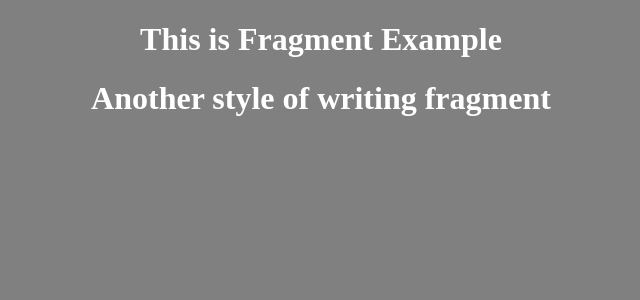
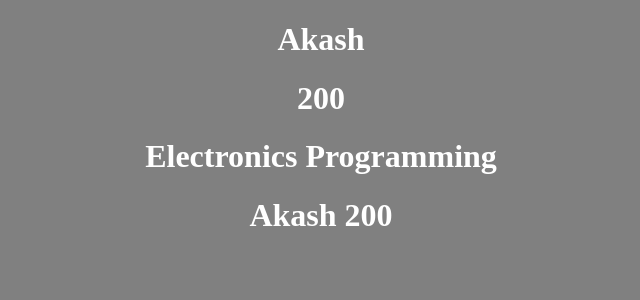
Before and after one commit to SazinSamin/ReactJs, a React (Create React App) app: page / in a window 1280 px wide. Shown: the top 300 px of the page, without its empty margins (319-959 px from the left). Built offline with nearby package versions, Linux system fonts and the light colour scheme.

Commit message:
Propstype

```diff
--- a/src/App.js
+++ b/src/App.js
@@ -1,10 +1,9 @@
-import {FragmentTest, FragmentTest2} from "./Fragment";
+import Users from "./Components/Users";
 
 
 
 export default function App() {
     return <div>
-        <FragmentTest />
-        <FragmentTest2 />
+        <Users />
     </div>
 }
--- /dev/null
+++ b/src/Components/User.js
@@ -0,0 +1,37 @@
+import PropTypes from "prop-types";
+
+const User = (props) => {
+  const { name, id, subject, student } = props;
+  const { subject1, subject2 } = props.subject;
+  const { studentName, studentId } = props.student;
+
+  return (
+    <div>
+      <h1>{name}</h1>
+      <h1>{id}</h1>
+      <h1>
+        {subject1} {subject2}
+      </h1>
+      <h1>
+        {studentName} {studentId}
+      </h1>
+    </div>
+  );
+};
+
+User.prototype = {
+  name: PropTypes.string,
+  id: PropTypes.number,
+  subject: PropTypes.object,
+  student: PropTypes.shape({
+    studentName: PropTypes.string,
+    studentId: PropTypes.number,
+  }),
+};
+
+User.defaultProps = {
+  name: "Your Name please",
+  id: 122,
+};
+
+export default User;
--- /dev/null
+++ b/src/Components/Users.js
@@ -0,0 +1,27 @@
+import { useState } from "react";
+import User from "./User";
+
+const Users = () => {
+
+  const [name, setName] = useState("Akash");
+  const [id, setId] = useState(200);
+
+  const [subject, setSubject] = useState({
+    subject1: "Electronics",
+    subject2: "Programming"
+  });
+
+  const [student, setStudent] = useState({
+    studentName: "Akash",
+    studentId: 200,
+  });
+
+
+
+  return (<div>
+    <User name={name} id={id} subject={subject} student={student} />
+  </div>)
+}
+
+
+export default Users;
--- a/src/Fragment.js
+++ /dev/null
@@ -1,16 +0,0 @@
-import React from "react";
-import { Fragment } from "react";
-
-const FragmentTest = () => {
-  return (<>
-    <h1>This is Fragment Example</h1>
-  </>)
-}
-
-const FragmentTest2 = () => {
-  return (<Fragment>
-    <h1>Another style of writing fragment</h1>
-  </Fragment>)
-}
-
-export {FragmentTest, FragmentTest2};
```
Also changed, not shown: 1 other file (tests, documents, lock files or other folders).
